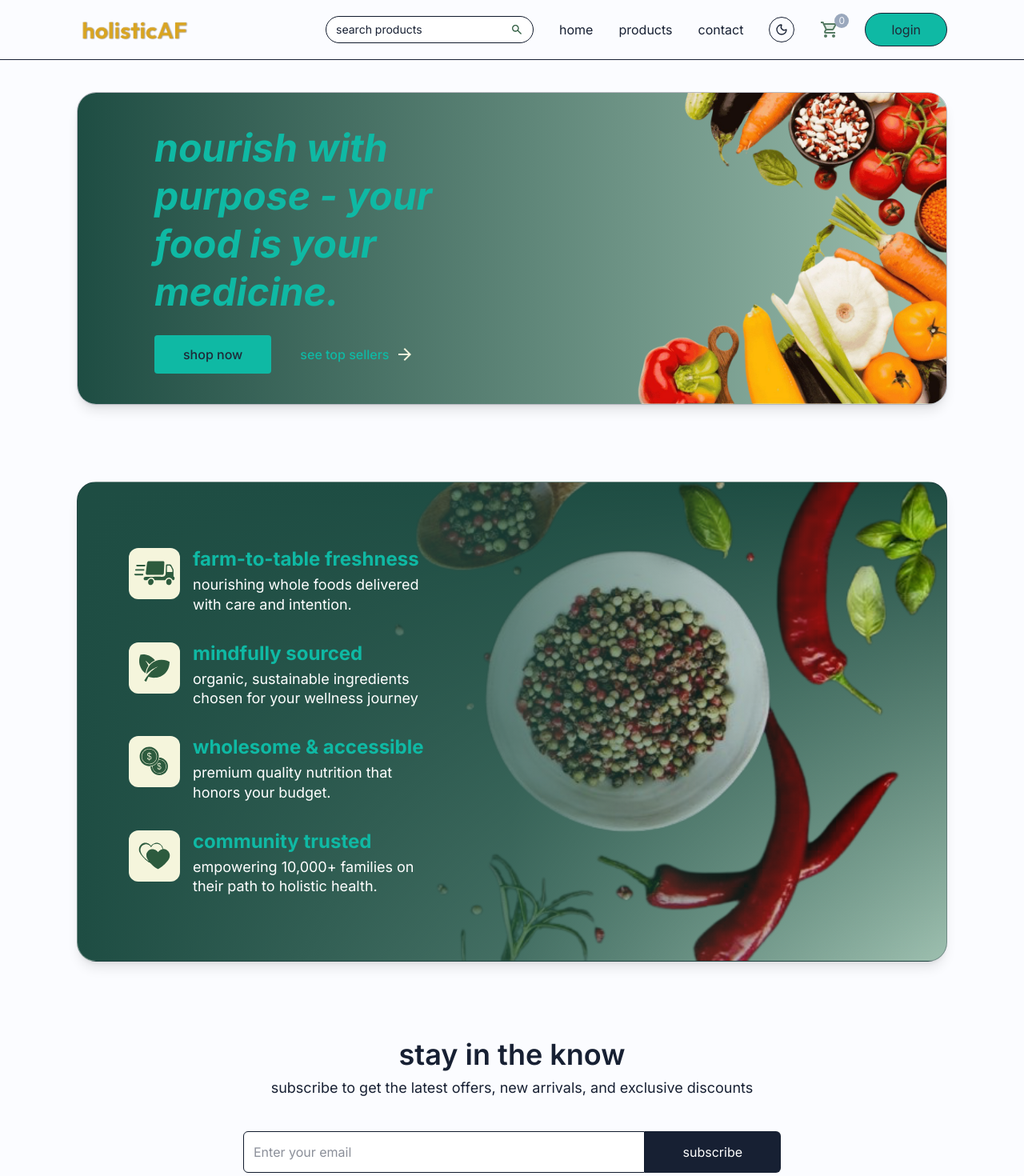
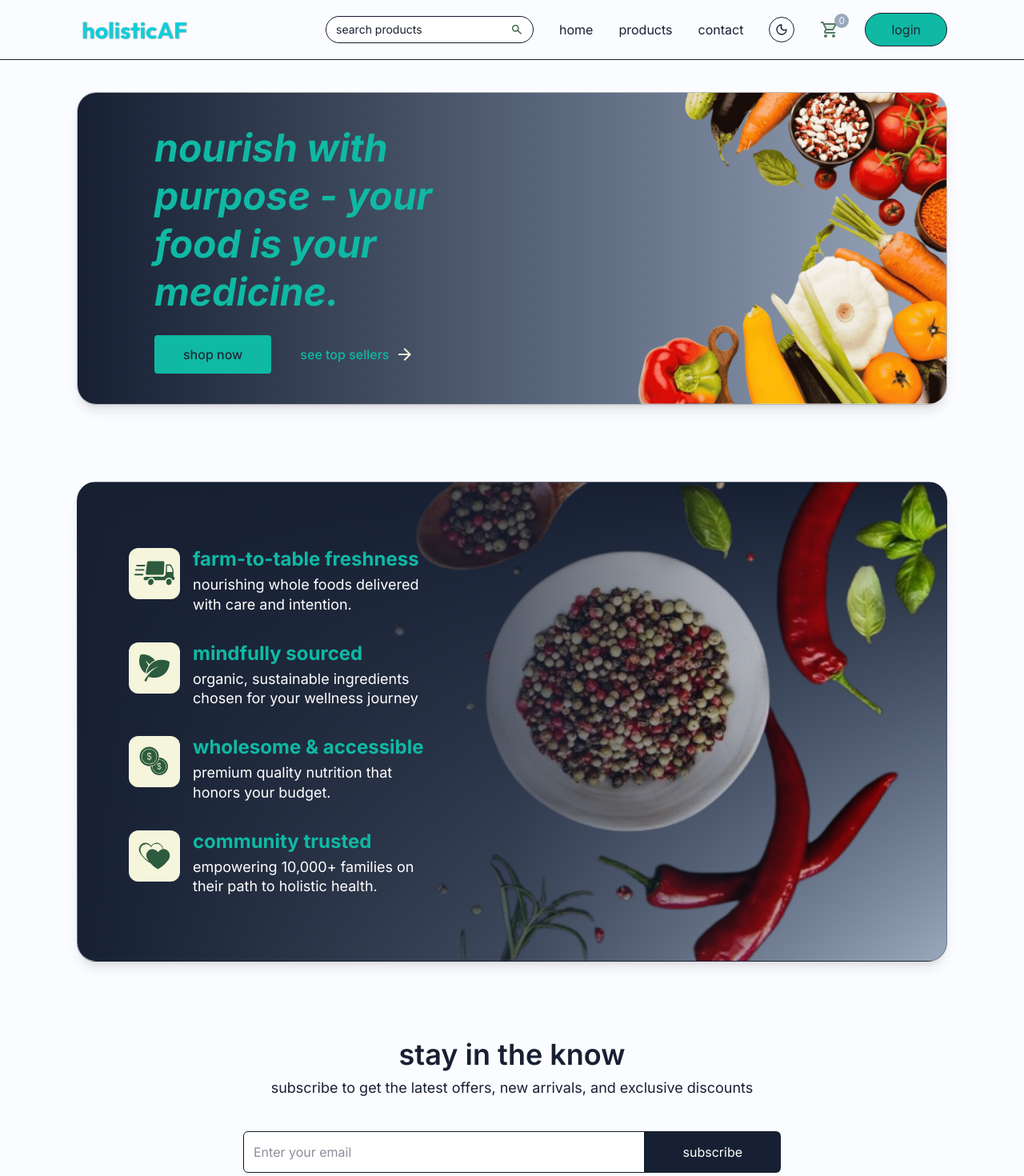
Before and after one commit to biesboerTerry-FS/HolisticAsF, a React (Vite) app in the folder client/: page / in a window 1280 px wide. Shown: the top 1470 px of the page at 80% size. Built offline with nearby package versions, Linux system fonts and the light colour scheme; no server answers.

Commit message:
Replace legacy hardcoded colors in web client

```diff
--- a/client/src/components/BottomBanner.jsx
+++ b/client/src/components/BottomBanner.jsx
@@ -29,7 +29,7 @@ const BottomBanner = () => {
 	];
 
 	return (
-		<div className="relative mt-24 rounded-3xl overflow-hidden border border-primary-forest-green/30 shadow-lg bg-gradient-to-b from-[#1e4d43] to-[#9dbfaf]">
+		<div className="relative mt-24 rounded-3xl overflow-hidden border border-primary-forest-green/30 shadow-lg bg-gradient-to-b from-[#172033] to-[#9AA8BD]">
 			<img
 				src={assets.bottomBanner}
 				alt="banner"
@@ -42,7 +42,7 @@ const BottomBanner = () => {
 				className="absolute inset-0 w-full h-full hidden md:block lg:hidden object-cover object-bottom"
 			/>
 
-			<div className="absolute inset-0 hidden md:block bg-gradient-to-r from-[#1e4d43] via-[#1e4d43]/70 to-transparent" />
+			<div className="absolute inset-0 hidden md:block bg-gradient-to-r from-[#172033] via-[#172033]/70 to-transparent" />
 
 			<div className="relative px-4 md:px-8 lg:px-16 py-10 md:py-16 lg:py-20">
 				<div className="flex flex-col gap-3 sm:gap-4 md:gap-6 lg:gap-8 w-full md:max-w-[40%]">
--- a/client/src/components/Login.jsx
+++ b/client/src/components/Login.jsx
@@ -34,9 +34,9 @@ const Login = () => {
 							routing="hash"
 							appearance={{
 								variables: {
-									colorPrimary: "#1E4D43",
-									colorText: "#1E4D43",
-									colorBackground: "#F5F3EE",
+									colorPrimary: "#172033",
+									colorText: "#172033",
+									colorBackground: "#F5F7FB",
 									colorInputBackground: "#ffffff",
 									borderRadius: "0.5rem",
 								},
@@ -64,9 +64,9 @@ const Login = () => {
 							signInUrl="#"
 							appearance={{
 								variables: {
-									colorPrimary: "#1E4D43",
-									colorText: "#1E4D43",
-									colorBackground: "#F5F3EE",
+									colorPrimary: "#172033",
+									colorText: "#172033",
+									colorBackground: "#F5F7FB",
 									colorInputBackground: "#ffffff",
 									borderRadius: "0.5rem",
 								},
--- a/client/src/components/MainBanner.jsx
+++ b/client/src/components/MainBanner.jsx
@@ -11,12 +11,12 @@ const MainBanner = () => {
 			<img
 				src={assets.mainBannerBg}
 				alt="banner"
-				className="w-full h-auto hidden md:block bg-gradient-to-r from-[#1e4d43] to-[#9dbfaf]"
+				className="w-full h-auto hidden md:block bg-gradient-to-r from-[#172033] to-[#9AA8BD]"
 			/>
 			<img
 				src={assets.mainBannerBgSmall}
 				alt="banner"
-				className="w-full h-auto md:hidden bg-gradient-to-t from-[#1e4d43] to-[#9dbfaf] "
+				className="w-full h-auto md:hidden bg-gradient-to-t from-[#172033] to-[#9AA8BD] "
 			/>
 
 			<div className="absolute inset-0 flex flex-col items-center md:items-start justify-end md:justify-center pb-24 md:pb-0 px-4 md:pl-18 lg:pl-24">
--- a/client/src/components/Navbar.jsx
+++ b/client/src/components/Navbar.jsx
@@ -46,7 +46,7 @@ const Navbar = () => {
 	return (
 		<nav className="flex items-center justify-between px-4 sm:px-8 lg:px-16 xl:px-24 py-4 border-b border-primary-forest-green bg-secondary-soft-beige text-primary-forest-green transition-all">
 			<NavLink onClick={() => setOpen(false)} to={"/"}>
-				<img className="h-10" src={assets.holisticAfLogoNoBg} alt="holisticAF logo" />
+				<img className="h-10 [filter:hue-rotate(130deg)_saturate(1.15)]" src={assets.holisticAfLogoNoBg} alt="holisticAF logo" />
 			</NavLink>
 
 			<div className="hidden sm:flex items-center gap-6 lg:gap-8">
--- a/client/src/pages/admin/Schedule.jsx
+++ b/client/src/pages/admin/Schedule.jsx
@@ -19,7 +19,7 @@ const addDays = (date, days) => {
 	return d;
 };
 
-const emptyEmployee = { name: "", email: "", phone: "", position: "Staff", color: "#1e4d43", notes: "" };
+const emptyEmployee = { name: "", email: "", phone: "", position: "Staff", color: "#0FB9A4", notes: "" };
 const emptyShift = (date = toYMD(new Date())) => ({
 	employee: "",
 	date,
@@ -260,7 +260,7 @@ const Schedule = () => {
 											<div className="flex items-start justify-between gap-2">
 												<div className="min-w-0">
 													<div className="flex items-center gap-2">
-														<span className="h-2.5 w-2.5 rounded-full" style={{ backgroundColor: emp.color || "#1e4d43" }} />
+														<span className="h-2.5 w-2.5 rounded-full" style={{ backgroundColor: emp.color || "#0FB9A4" }} />
 														<p className="truncate font-medium">{emp.name}</p>
 														{!emp.active ? <span className="rounded-full bg-primary-forest-green/10 px-2 py-0.5 text-[10px] uppercase tracking-wide">inactive</span> : null}
 													</div>
@@ -347,7 +347,7 @@ const Schedule = () => {
 																<div className="flex items-start justify-between gap-2">
 																	<div className="min-w-0">
 																		<div className="flex items-center gap-2">
-																			<span className="h-2.5 w-2.5 rounded-full" style={{ backgroundColor: emp.color || "#1e4d43" }} />
+																			<span className="h-2.5 w-2.5 rounded-full" style={{ backgroundColor: emp.color || "#0FB9A4" }} />
 																			<p className="truncate text-sm font-medium">{emp.name || "Employee"}</p>
 																		</div>
 																		<p className="text-xs text-primary-forest-green/70">{shift.startTime} - {shift.endTime}</p>
```
